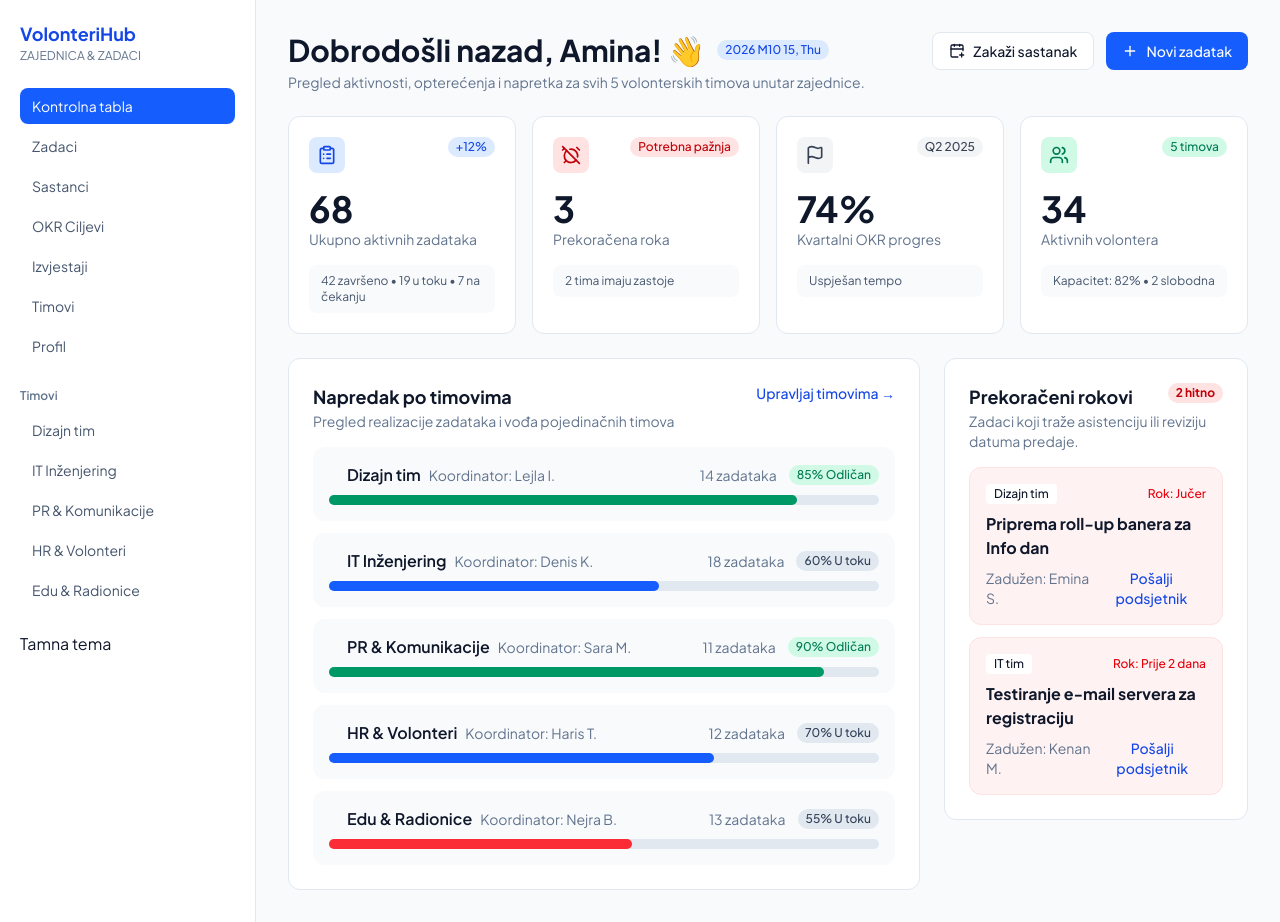
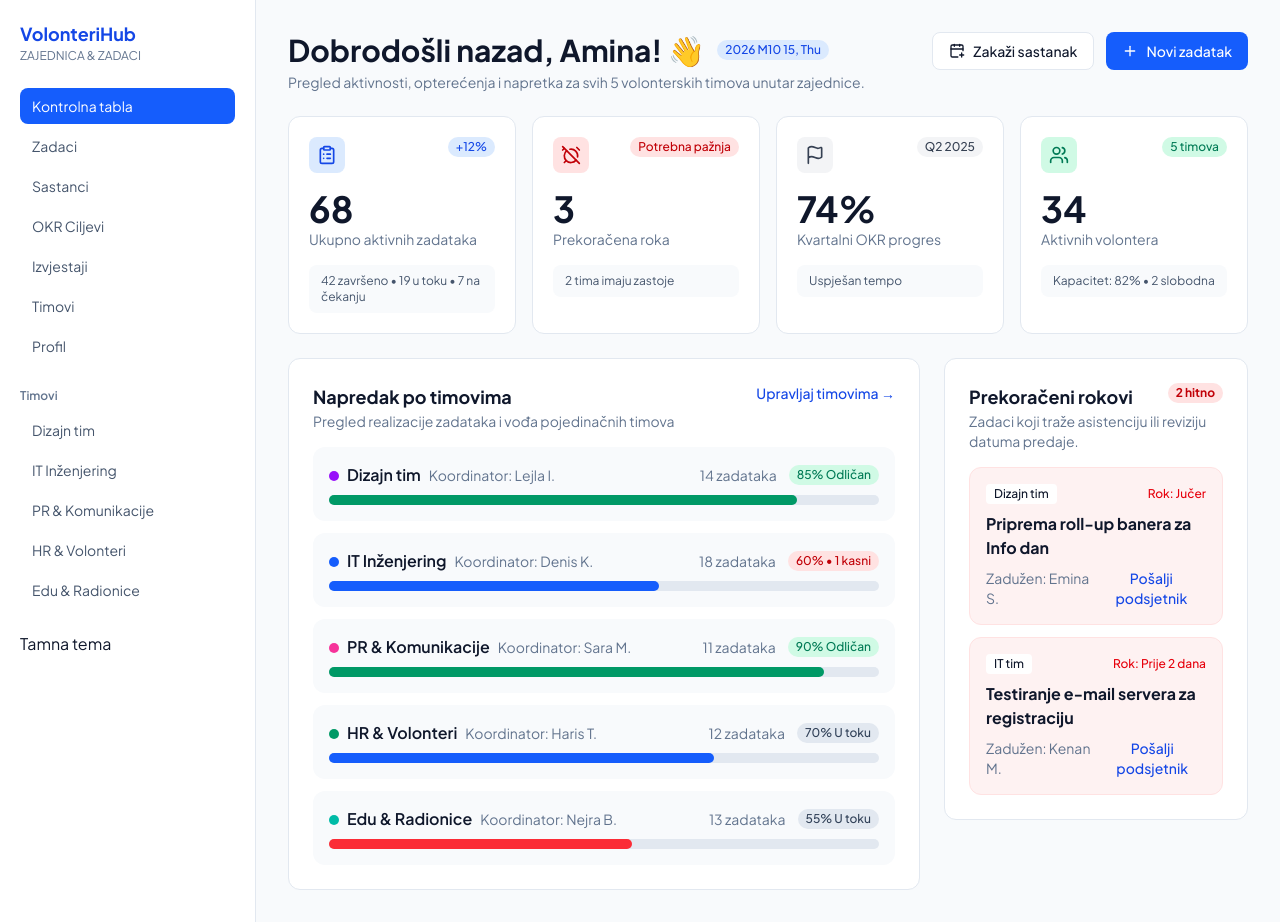
Before and after one commit to Emrahalibasic1/most-app-vol, a React (Vite) app in the folder client/: page / in a window 1280 px wide. Built offline with nearby package versions, Linux system fonts and the light colour scheme.

Commit message:
Added pharameters color and late in this teams

```diff
--- a/client/src/data/mockDashboard.ts
+++ b/client/src/data/mockDashboard.ts
@@ -4,6 +4,8 @@ export type Team = {
   coordinator: string;
   tasks: number;
   progress: number;
+  color: string;
+  late?: number;
 };
 
 export type OverdueTask = {
@@ -15,11 +17,11 @@ export type OverdueTask = {
 };
 
 export const teams: Team[] = [
-  { id: 1, name: "Dizajn tim", coordinator: "Lejla I.", tasks: 14, progress: 85 },
-  { id: 2, name: "IT Inženjering", coordinator: "Denis K.", tasks: 18, progress: 60 },
-  { id: 3, name: "PR & Komunikacije", coordinator: "Sara M.", tasks: 11, progress: 90 },
-  { id: 4, name: "HR & Volonteri", coordinator: "Haris T.", tasks: 12, progress: 70 },
-  { id: 5, name: "Edu & Radionice", coordinator: "Nejra B.", tasks: 13, progress: 55 },
+  { id: 1, name: "Dizajn tim", coordinator: "Lejla I.", tasks: 14, progress: 85, color: "bg-purple-600" },
+  { id: 2, name: "IT Inženjering", coordinator: "Denis K.", tasks: 18, progress: 60, color: "bg-blue-600", late: 1 },
+  { id: 3, name: "PR & Komunikacije", coordinator: "Sara M.", tasks: 11, progress: 90, color: "bg-pink-500" },
+  { id: 4, name: "HR & Volonteri", coordinator: "Haris T.", tasks: 12, progress: 70, color: "bg-emerald-600" },
+  { id: 5, name: "Edu & Radionice", coordinator: "Nejra B.", tasks: 13, progress: 55, color: "bg-teal-500" },
 ];
 
 export const overdueTasks: OverdueTask[] = [
```
